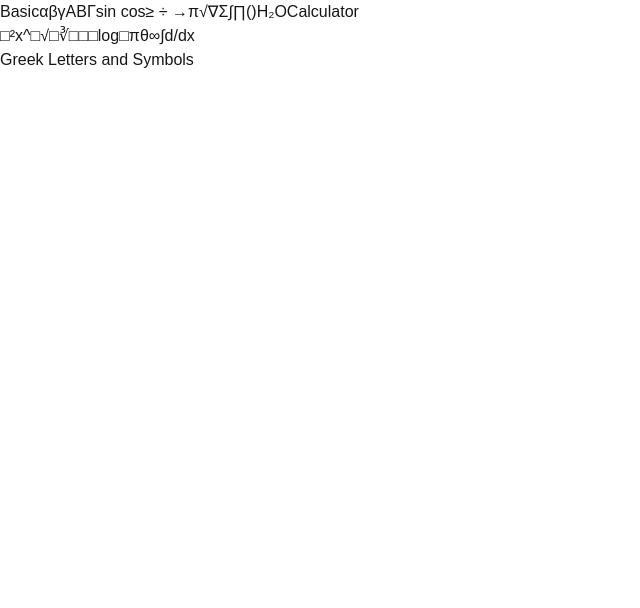
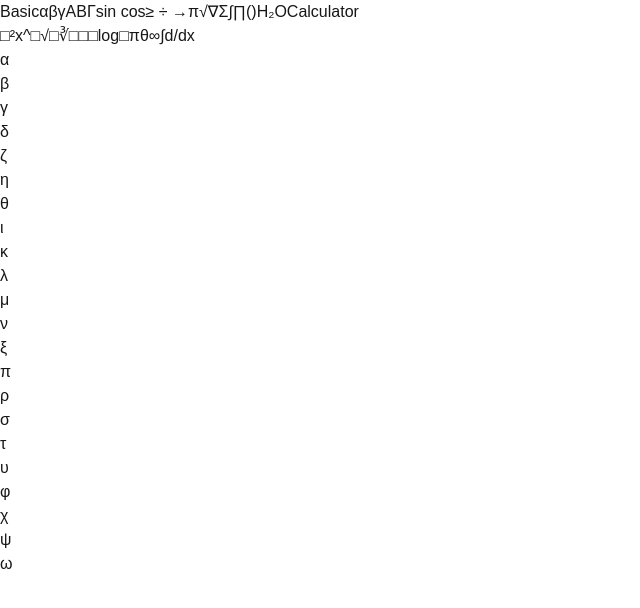
Before and after one commit to gb-pavan/test-intelliclick, a Next.js app: page / in a window 1280 px wide. Both pictures are taken after a click on the button "αβγ". Shown: the top 608 px of the page, without its empty margins (0-640 px from the left). Built offline with nearby package versions, Linux system fonts and the light colour scheme.

Commit message:
added some other tabs in calculator

```diff
--- a/src/components/Calculator/CalculatorTabs.tsx
+++ b/src/components/Calculator/CalculatorTabs.tsx
@@ -5,6 +5,8 @@ import Matrix from './Matrix';
 import Integration from './Integrations';
 import TrigonometricFunctions from './Trignometry';
 import { create, all } from 'mathjs';
+import GreekSymbolsGrid from './GreekSymbols';
+import GreekAlphabet from './GreekAlphabet';
 
 const math = create(all);
 
@@ -15,8 +17,8 @@ const CalculatorTabs: React.FC = () => {
 
   const tabs = [
     { label: 'Basic', content: 'Basic Calculator Functions' },
-    { label: 'αβγ', content: 'Greek Letters and Symbols' },
-    { label: 'ABΓ', content: 'Advanced Symbols' },
+    { label: 'αβγ', content: <GreekSymbolsGrid setSelectedInput={setSelectedInput}/> },
+    { label: 'ABΓ', content: <GreekAlphabet setSelectedInput={setSelectedInput} /> },
     { label: 'sin cos', content: <TrigonometricFunctions setSelectedInput={setSelectedInput} /> },
     { label: '≥ ÷ →', content: 'Comparison & Arithmetic' },
     { label: 'π√∇', content: 'Pi, Roots & Operators' },
--- /dev/null
+++ b/src/components/Calculator/GreekAlphabet.tsx
@@ -0,0 +1,30 @@
+import React from 'react';
+
+interface GreekAlphabetProps {
+    setSelectedInput: (value: string | ((prev: string) => string)) => void;
+}
+
+const GreekAlphabets = [
+  ['Α', 'Β', 'Γ', 'Δ', 'Ε', 'Ζ', 'Η', 'Θ', 'Κ', 'Λ', 'Μ'],
+  ['Ν', 'Ξ', 'Π', 'Ρ', 'Σ', 'Τ', 'Υ', 'Φ', 'Χ', 'Ψ', 'Ω']
+];
+
+const GreekAlphabet: React.FC<GreekAlphabetProps> = ({setSelectedInput}) => {
+
+  const handleClick = (value: string) => {
+    setSelectedInput((prev) => prev + value);
+  };
+  return (
+    <div className="bg-white shadow-md rounded-md w-full mx-auto">
+      <div className="grid grid-cols-11 gap-2">
+        {GreekAlphabets.flat().map((symbol, index) => (
+          <div key={index} className="p-2 border rounded-md text-lg text-center" onClick={()=>handleClick(symbol)}>
+            {symbol}
+          </div>
+        ))}
+      </div>
+    </div>
+  );
+};
+
+export default GreekAlphabet;
--- /dev/null
+++ b/src/components/Calculator/GreekSymbols.tsx
@@ -0,0 +1,32 @@
+import React from 'react';
+
+interface GreekSymbolsGridProps {
+    setSelectedInput: (value: string | ((prev: string) => string)) => void;
+}
+
+const greekSymbols = [
+  ['α', 'β', 'γ', 'δ', 'ζ', 'η', 'θ', 'ι', 'κ', 'λ', 'μ'],
+  ['ν', 'ξ', 'π', 'ρ', 'σ', 'τ', 'υ', 'φ', 'χ', 'ψ', 'ω']
+];
+
+const GreekSymbolsGrid: React.FC<GreekSymbolsGridProps> = ({setSelectedInput}) => {
+
+
+  const handleClick = (value: string) => {
+    // setInput((prev) => prev + value);
+    setSelectedInput((prev) => prev + value);
+  };
+  return (
+    <div className="bg-white shadow-md rounded-md w-full mx-auto">
+      <div className="grid grid-cols-11 gap-2">
+        {greekSymbols.flat().map((symbol, index) => (
+          <div key={index} className="p-2 border rounded-md text-lg text-center" onClick={()=>handleClick(symbol)}>
+            {symbol}
+          </div>
+        ))}
+      </div>
+    </div>
+  );
+};
+
+export default GreekSymbolsGrid;
```
